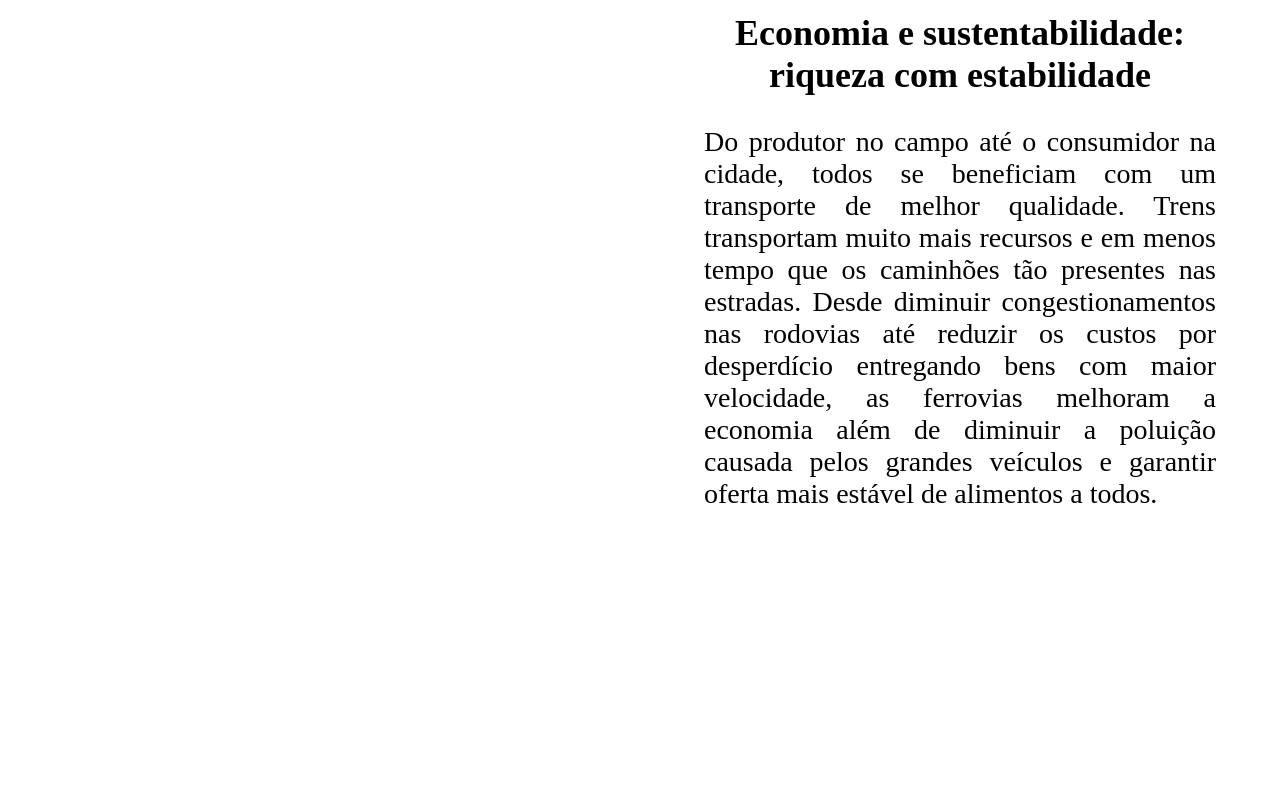
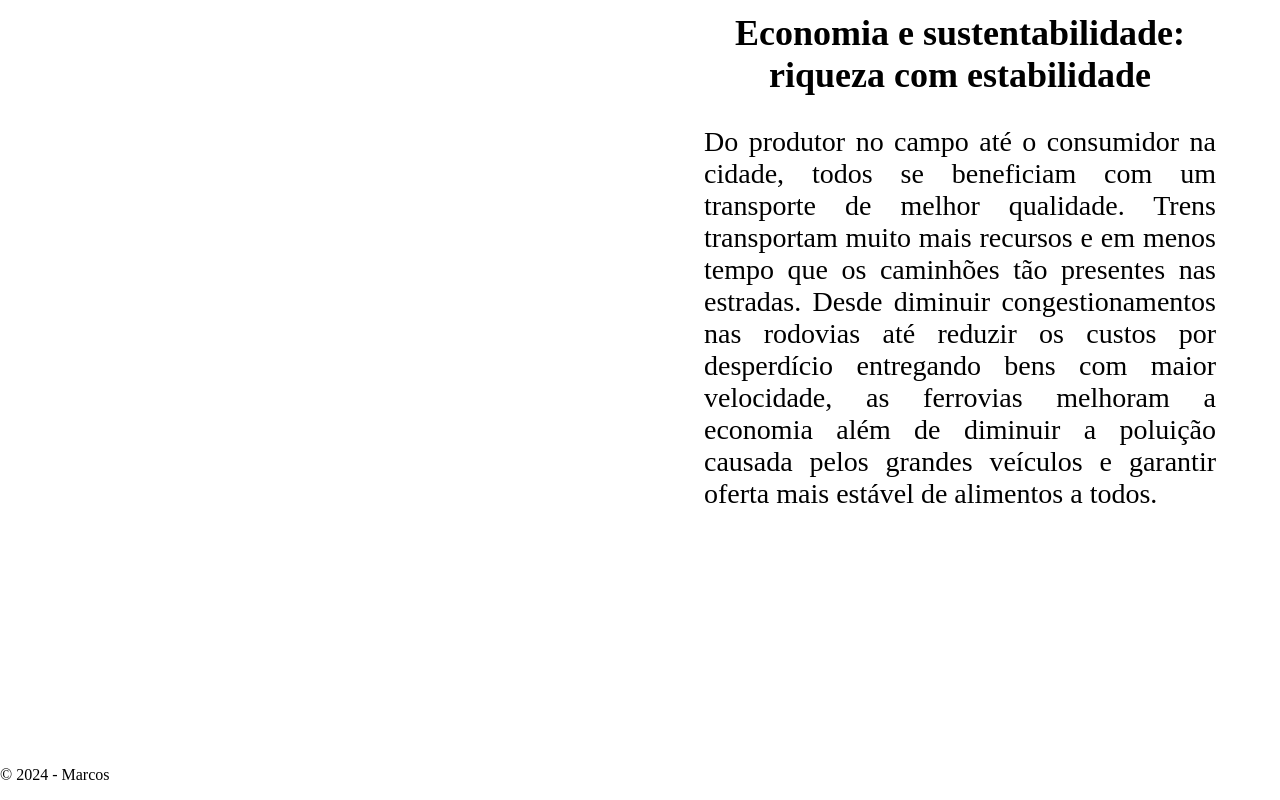
Before and after one commit to Eggsbennedit/site-agrinho-2024, a plain HTML site: page index.html in a window 1280 px wide. Shown: the part 1678-2478 px from the top of the page. Before the commit the page ends 2428 px from the top, so only its background shows below. Drawn offline with Linux system fonts and the light colour scheme.

Commit message:
protótipo de rodapé

```diff
--- a/index.html
+++ b/index.html
@@ -47,5 +47,8 @@
             </p>
         </div>
     </section>
+    <footer>
+        <p>&copy; 2024 - Marcos</p>
+    </footer>
 </body>
 </html>
--- a/style.css
+++ b/style.css
@@ -78,6 +78,7 @@ h2{
 .div_texto p{
     font-size: var(--txt_principal_size);
 }
+
 .imagem_conteudo{
     padding: 10%;
     width: 80%;
```
